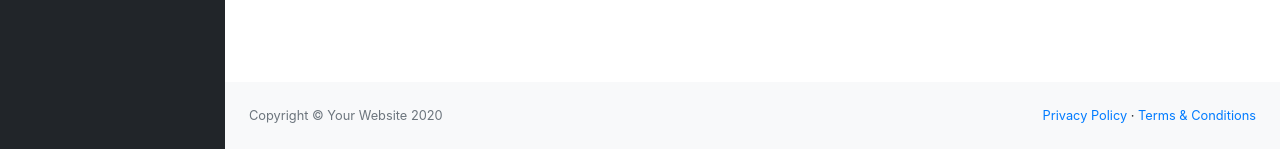
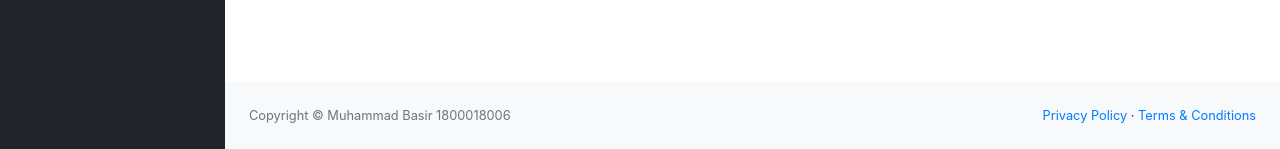
Before and after one commit to mhmmdbasir/1800018006-Tugas-Akhir-PWEB, a PHP site: page /keluar.php in a window 1280 px wide. Shown: the part 651-800 px from the top of the page. Run offline with PHP 8.4, Linux system fonts and the light colour scheme; the visitor is signed in with stand-in values (Sample User, id 1); data that the repository does not hold is empty; some libraries are stand-ins or nearby versions.

```diff
--- a/keluar.php
+++ b/keluar.php
@@ -181,7 +181,7 @@ require 'cek.php';
                 <footer class="py-4 bg-light mt-auto">
                     <div class="container-fluid">
                         <div class="d-flex align-items-center justify-content-between small">
-                            <div class="text-muted">Copyright &copy; Your Website 2020</div>
+                            <div class="text-muted">Copyright &copy; Muhammad Basir 1800018006</div>
                             <div>
                                 <a href="#">Privacy Policy</a>
                                 &middot;
```
